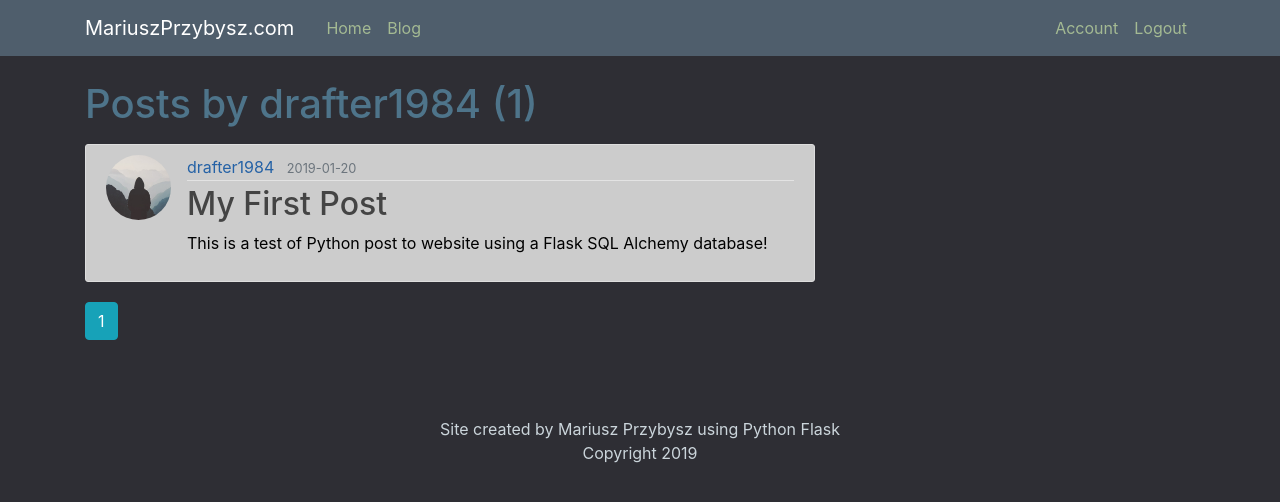
After one commit to DevMariusz/PythonWebsite, a Flask app: a page that uses Flask Website/myproject/templates/layout.html in a window 1280 px wide. The commit adds this page. Shown: the top 502 px of the page. Run offline with Flask 2, Linux system fonts and the light colour scheme; a user stored in the database is signed in; data comes from the database, SQL or seed files in the repository; some libraries are stand-ins or nearby versions.

Commit message:
Updated home page

```diff
--- a/Flask Website/myproject/routes.py
+++ b/Flask Website/myproject/routes.py
@@ -22,7 +22,8 @@ def chat():
 @app.route("/blog")
 @login_required
 def blog():
-    posts = Post.query.all()
+    page=request.args.get('page',1,type=int)
+    posts = Post.query.order_by(Post.date_posted.desc()).paginate(page=page, per_page=1)
     return render_template("blog_page.html",posts=posts,title='Blog')
 
 @app.route("/register", methods=['GET', 'POST'])
@@ -146,3 +147,15 @@ def delete_post(post_id):
     db.session.commit()
     flash('Your post has been deleted!', 'success')
     return redirect(url_for('home'))
+
+
+
+@app.route("/user/<string:username>")
+@login_required
+def user_posts(username):
+    page = request.args.get('page', 1, type=int)
+    user = User.query.filter_by(username=username).first_or_404()
+    posts = Post.query.filter_by(author=user)\
+        .order_by(Post.date_posted.desc())\
+        .paginate(page=page, per_page=1)
+    return render_template('user_posts.html', posts=posts, user=user)
--- a/Flask Website/myproject/static/main.css
+++ b/Flask Website/myproject/static/main.css
@@ -13,7 +13,16 @@ footer{padding:5px;}
 .footer{width: 100%;
 	text-align: center;}
 
-a{color:#2562a6;}
+a {color:#2562a6;}
+
+.postpages {text-align: center;}
+
+.sidebar{color:#a4ba93;}
+.sidebar:hover{color:#ffffff;}
+
+.btn{color:#ffffff;}
+
+
 
 .footertext{margin:0;}
 
--- a/Flask Website/myproject/templates/layout.html
+++ b/Flask Website/myproject/templates/layout.html
@@ -37,7 +37,6 @@
 				<!-- Navbar Right Side -->
 				<div class="navbar-nav">
 				  {% if current_user.is_authenticated %}
-					<a class="nav-item nav-link" href="{{ url_for('new_post') }}">New Post</a>
 					<a class="nav-item nav-link" href="{{ url_for('account') }}">Account</a>
 					<a class="nav-item nav-link" href="{{ url_for('logout') }}">Logout</a>
 				  {% else %}
@@ -71,11 +70,11 @@
 				<div class="col-md-4">
 				  <div class="content-section">
 					<h5>Latest and Greatest</h5>
+
 					<p class="article-title">
 					  <ul class="list-group">
-						<li class="list-group-item sidebarlist">Latest Posts</li>
-						<li class="list-group-item sidebarlist">Announcements</li>
-						<li class="list-group-item sidebarlist">Calendar</li>
+						<li class="list-group-item sidebarlist"><a class="sidebar" href="{{ url_for('new_post') }}">Create a new Post</a></li>
+						<li class="list-group-item sidebarlist"><a class="sidebar" href="{{url_for('blog')}}">Latest Posts</a></li>
 					  </ul>
 					</p>
 				  </div>
--- a/Flask Website/myproject/templates/post.html
+++ b/Flask Website/myproject/templates/post.html
@@ -4,7 +4,7 @@
     <img class="rounded-circle article-img" src="{{ url_for('static', filename='profile_pics/' + post.author.image_file) }}">
     <div class="media-body">
       <div class="article-metadata">
-        <a class="mr-2" href="#">{{ post.author.username }}</a>
+        <a class="mr-2" href="{{ url_for('user_posts', username=post.author.username) }}">{{ post.author.username }}</a>
         <small class="text-muted">{{ post.date_posted.strftime('%Y-%m-%d') }}</small>
         {% if post.author == current_user %}
           <div>
--- /dev/null
+++ b/Flask Website/myproject/templates/user_posts.html
@@ -0,0 +1,28 @@
+{% extends "layout.html" %}
+{% block content %}
+    <h1 class="mb-3">Posts by {{ user.username }} ({{ posts.total }})</h1>
+    {% for post in posts.items %}
+        <article class="media content-section">
+          <img class="rounded-circle article-img" src="{{ url_for('static', filename='profile_pics/' + post.author.image_file) }}">
+          <div class="media-body">
+            <div class="article-metadata">
+              <a class="mr-2" href="{{ url_for('user_posts', username=post.author.username) }}">{{ post.author.username }}</a>
+              <small class="text-muted">{{ post.date_posted.strftime('%Y-%m-%d') }}</small>
+            </div>
+            <h2><a class="article-title" href="{{ url_for('post', post_id=post.id) }}">{{ post.title }}</a></h2>
+            <p class="article-content">{{ post.content }}</p>
+          </div>
+        </article>
+    {% endfor %}
+    {% for page_num in posts.iter_pages(left_edge=1, right_edge=1, left_current=1, right_current=2) %}
+      {% if page_num %}
+        {% if posts.page == page_num %}
+          <a class="btn btn-info mb-4" href="{{ url_for('user_posts', username=user.username, page=page_num) }}">{{ page_num }}</a>
+        {% else %}
+          <a class="btn btn-outline-info mb-4" href="{{ url_for('user_posts', username=user.username, page=page_num) }}">{{ page_num }}</a>
+        {% endif %}
+      {% else %}
+        ...
+      {% endif %}
+    {% endfor %}
+{% endblock content %}
```
Also changed, not shown: Flask Website/myproject/templates/blog_page.html (+33 -2 lines), Flask Website/myproject/templates/home_page.html (+8 -1 lines), Flask Website/signform.txt (added, +111 -0 lines), 1 other file.
